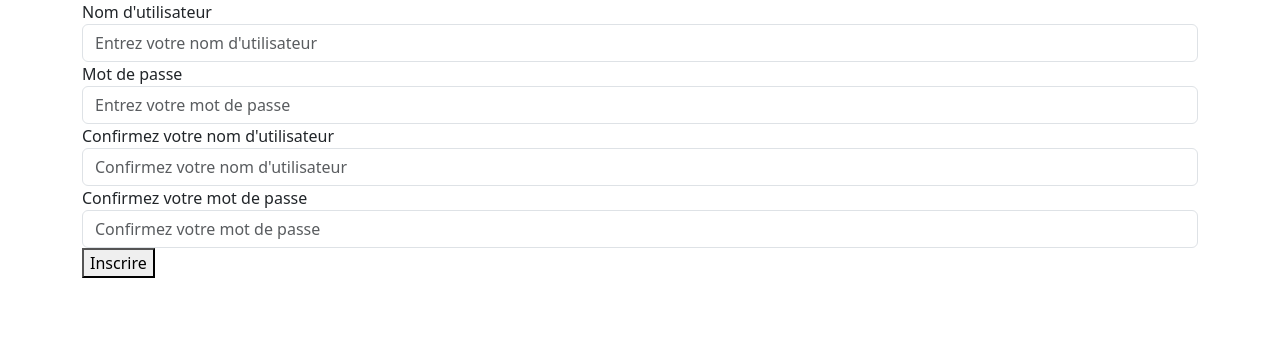
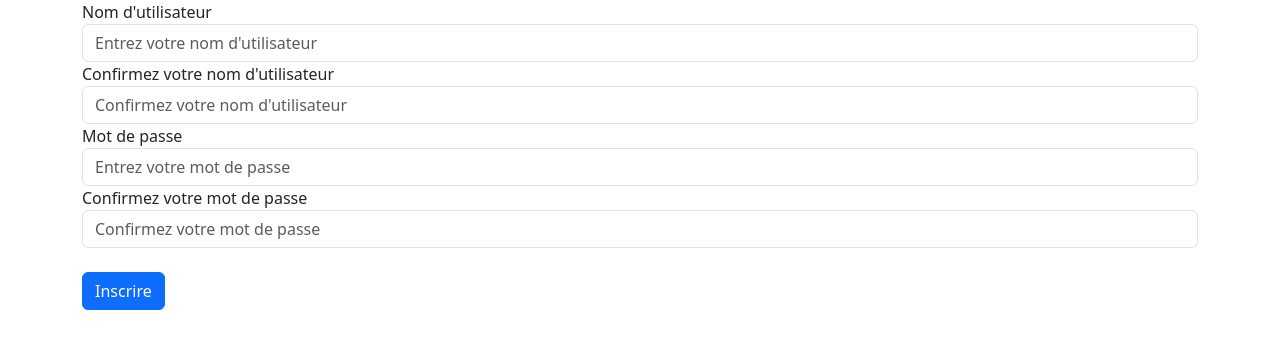
Before and after one commit to MartinCharpentier92/B2-Python, a Flask app: page /register in a window 1280 px wide. Shown: the top 349 px of the page. Run offline with Flask 3, Linux system fonts and the light colour scheme.

Commit message:
added register page

```diff
--- a/hello.py
+++ b/hello.py
@@ -1,5 +1,6 @@
 from flask import Flask, render_template, request, redirect, url_for, session
 from function import valid_login
+from pprint import pprint
 
 app = Flask(__name__)
 
@@ -16,6 +17,7 @@ def register():
 
 @app.post('/inscription')
 def inscription():
+    pprint(request.form)
     return "test"
 
 
--- a/templates/auth/register.html
+++ b/templates/auth/register.html
@@ -14,20 +14,24 @@
             <label for="username">Nom d'utilisateur</label>
             <input  class="form-control" id="username" type="text" name="username" placeholder="Entrez votre nom d'utilisateur" />
         </div>
+
+        <div>
+            <label for="username">Confirmez votre nom d'utilisateur</label>
+            <input class="form-control" id="username" type="text" name="username" placeholder="Confirmez votre nom d'utilisateur" />
+        </div>
+
         <div>
             <label for="password">Mot de passe</label>
             <input class="form-control" id="password" type="password" name="password" placeholder="Entrez votre mot de passe" />
         </div>
-        <div>
-            <label for="username">Confirmez votre nom d'utilisateur</label>
-            <input class="form-control" id="username" type="text" name="username" placeholder="Confirmez votre nom d'utilisateur" />
-        </div>
+
         <div>
             <label for="password">Confirmez votre mot de passe</label>
             <input class="form-control" id="password" type="password" name="password" placeholder="Confirmez votre mot de passe" />
         </div>
-        <div>
-            <button type="submit">Inscrire</button>
+
+        <div class="mt-4">
+            <button class="btn btn-primary" type="submit" name="send">Inscrire</button>
         </div>
     </form>
 {% endblock %}
```
